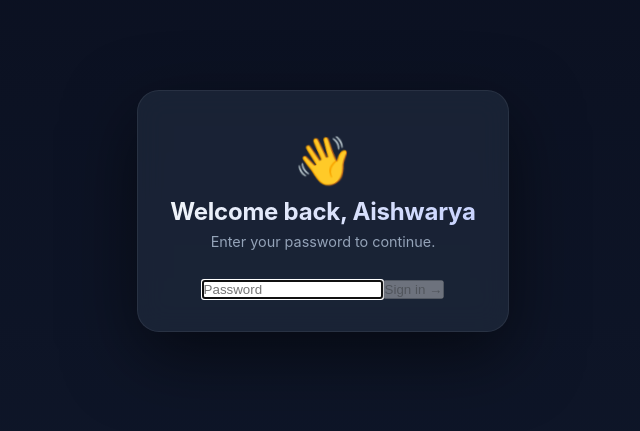
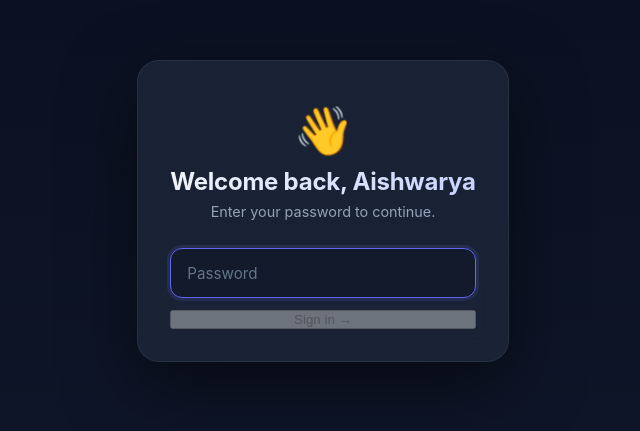
Before and after one commit to Tribhuvan-26/animal-nutrition, a Next.js app: page /login in a window 1280 px wide. Shown: the part 189-620 px from the top of the page, without its empty margins (317-957 px from the left). Built offline with nearby package versions, Linux system fonts and the light colour scheme.

Commit message:
Style login password input with focus ring and dark theme

```diff
--- a/app/globals.css
+++ b/app/globals.css
@@ -371,6 +371,35 @@ h1 {
   margin-bottom: 1.75rem;
 }
 
+.login-form {
+  display: flex;
+  flex-direction: column;
+  gap: 0.75rem;
+}
+
+.login-input {
+  width: 100%;
+  padding: 0.9rem 1rem;
+  background: rgba(15, 23, 42, 0.5);
+  border: 1px solid rgba(255, 255, 255, 0.08);
+  border-radius: 12px;
+  color: #f1f5f9;
+  font-size: 0.95rem;
+  font-family: inherit;
+  transition: all 0.2s ease;
+}
+
+.login-input::placeholder {
+  color: #64748b;
+}
+
+.login-input:focus {
+  outline: none;
+  border-color: #6366f1;
+  box-shadow: 0 0 0 3px rgba(99, 102, 241, 0.15);
+  background: rgba(15, 23, 42, 0.7);
+}
+
 /* ---- Footer ---- */
 
 .footer {
```
